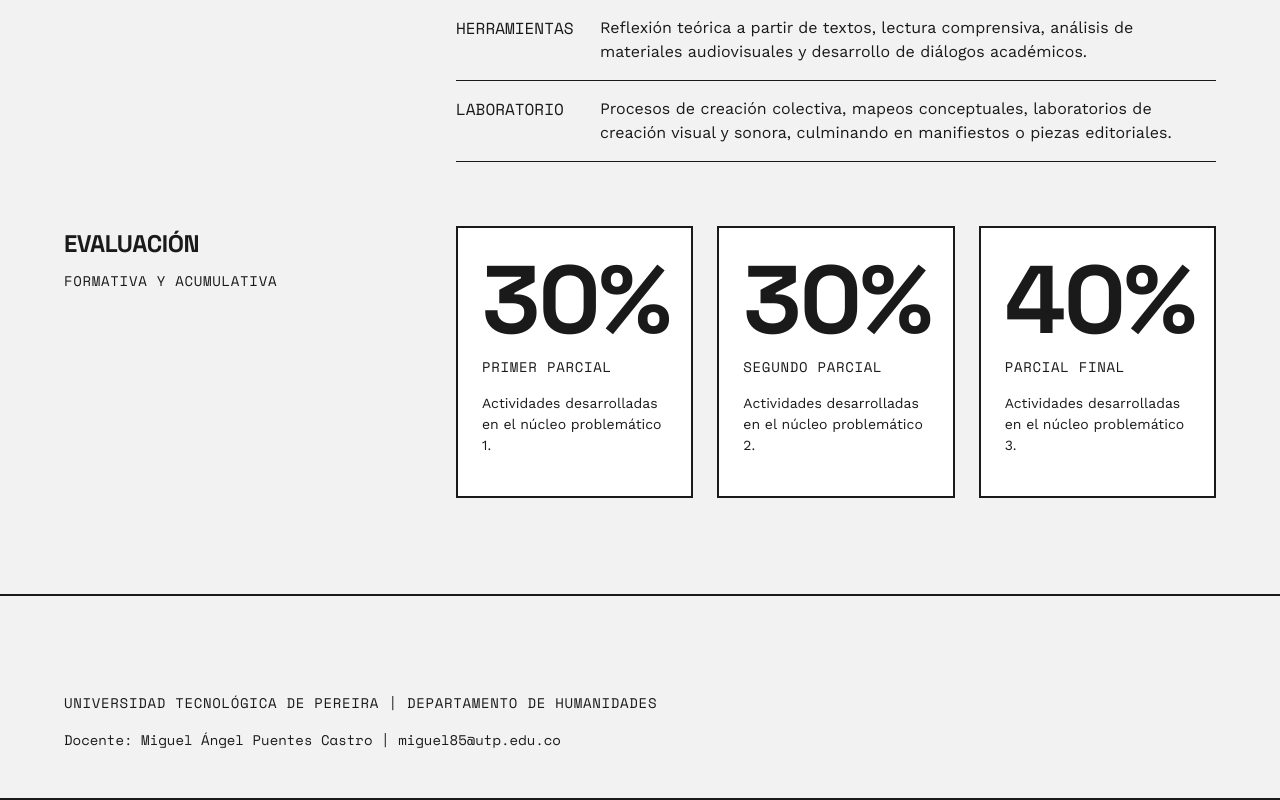
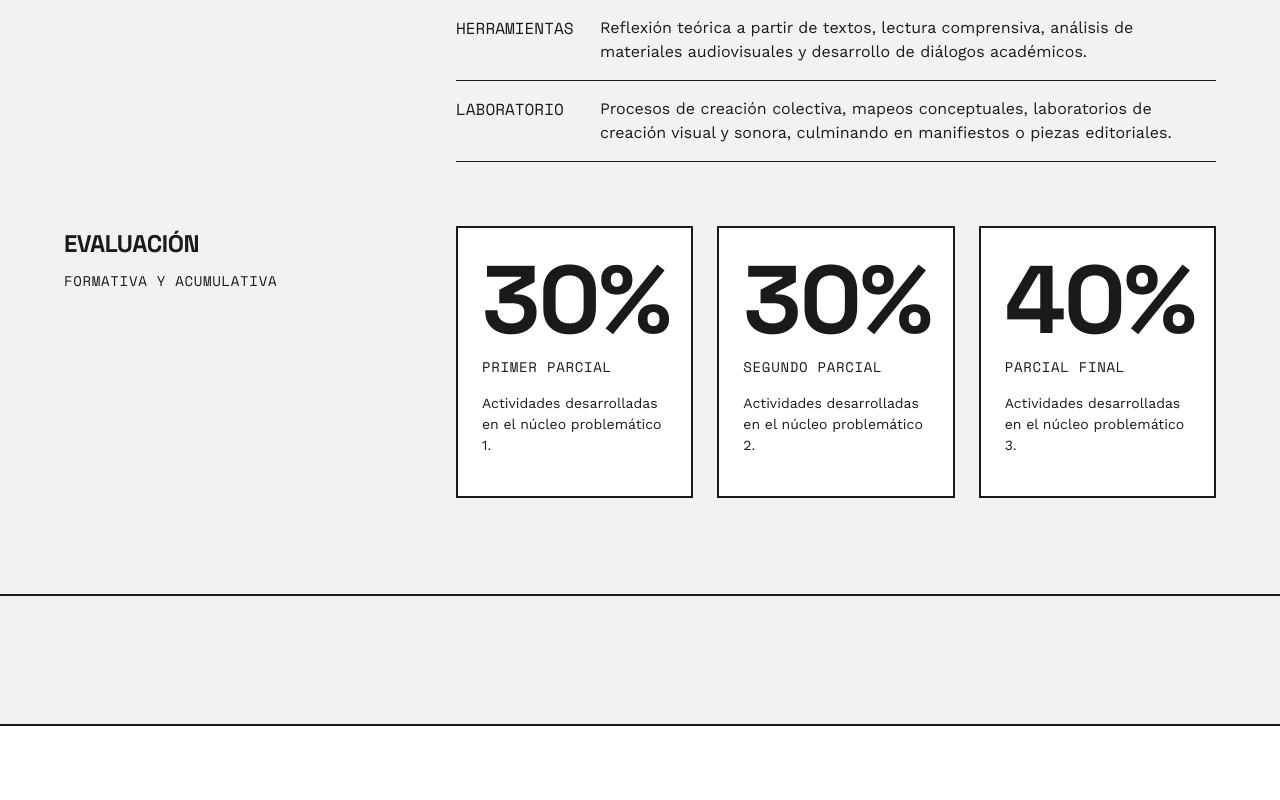
Before and after one commit to juannietoval/UTP-humanidades, a React (Vite) app: page / in a window 1280 px wide. Shown: the part 3094-3894 px from the top of the page. After the commit the page ends 3820 px from the top, so only its background shows below. Built offline with nearby package versions, Linux system fonts and the light colour scheme.

Commit message:
feat: implement App component with syllabus data layout and navigation

```diff
--- a/src/App.jsx
+++ b/src/App.jsx
@@ -147,14 +147,6 @@ function Proceso({ data }) {
 function Footer() {
   return (
     <footer className="section section-light" style={{ paddingBottom: 'calc(var(--margin-edge) * 0.5)' }}>
-      <div className="container">
-        <div className="grid">
-          <div style={{ gridColumn: 'span 12' }}>
-            <p className="label">Universidad Tecnológica de Pereira | Departamento de Humanidades</p>
-            <p style={{ fontFamily: 'var(--font-mono)', fontSize: '14px', marginTop: 'var(--base-unit)' }}>Docente: Miguel Ángel Puentes Castro | miguel85@utp.edu.co</p>
-          </div>
-        </div>
-      </div>
     </footer>
   );
 }
```
